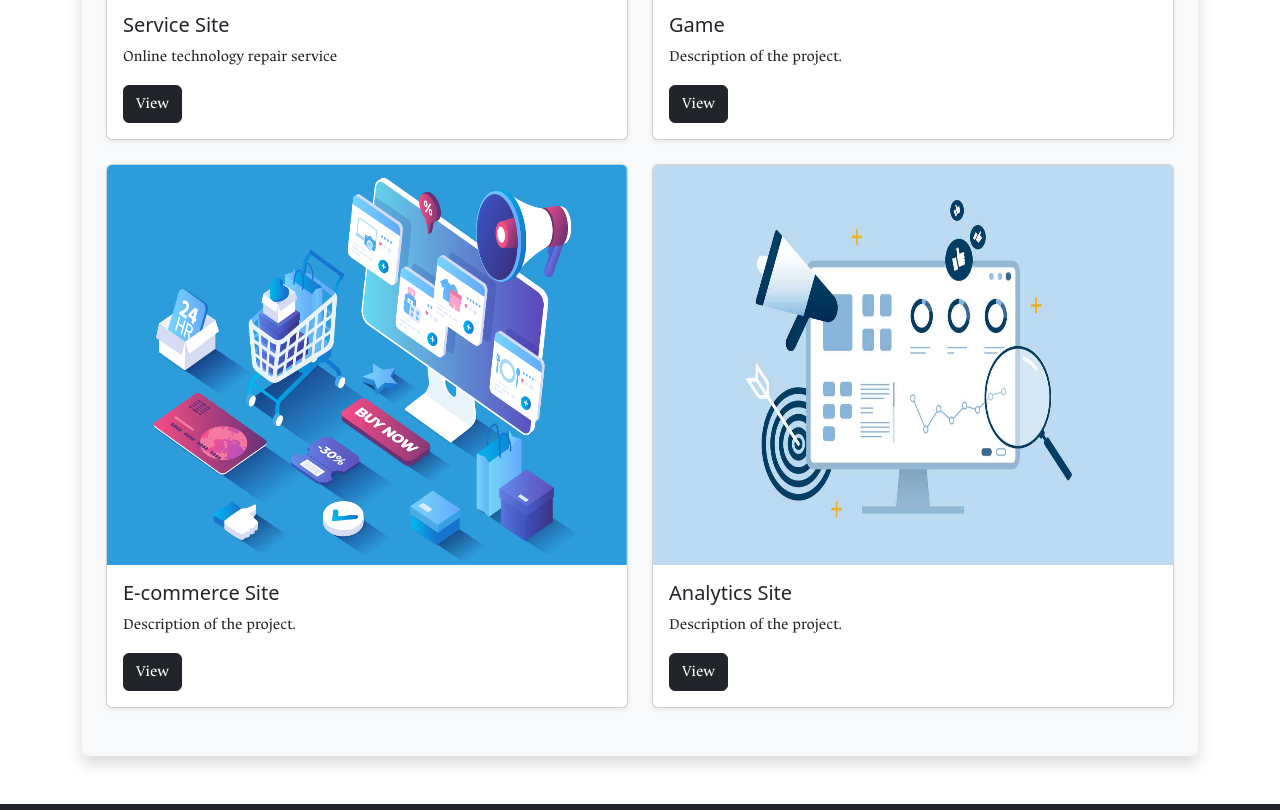
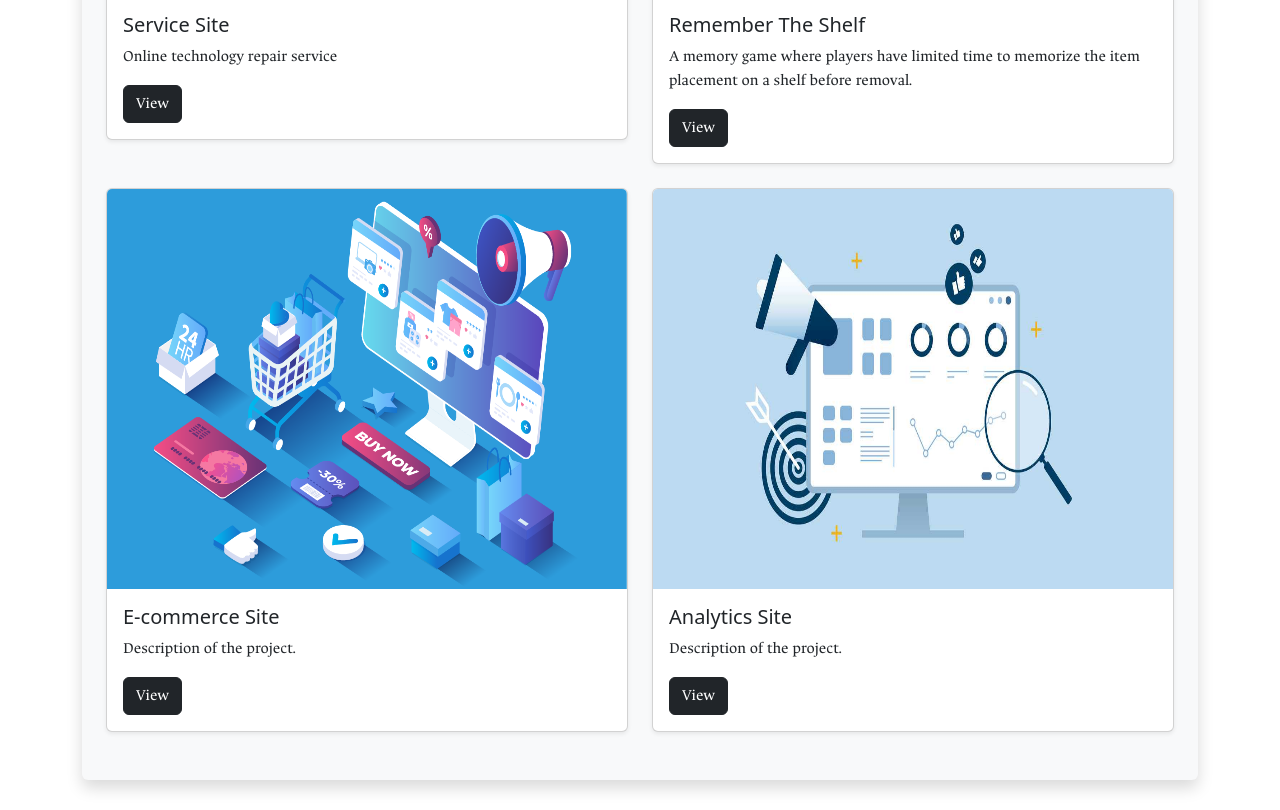
Before and after one commit to SS-SSUMO21/Portfolio, a plain HTML site: page Index.html in a window 1280 px wide. Shown: the part 1680-2490 px from the top of the page. Drawn offline with nearby package versions, Linux system fonts and the light colour scheme.

Commit message:
updated game site

```diff
--- a/Index.html
+++ b/Index.html
@@ -179,9 +179,9 @@
         <div class="card mb-4 shadow-sm">
           <img src="images/Game.jpg" class="card-img-top" alt="Game" title="Coming soon" style="height: 400px;">
           <div class="card-body">
-            <h5 class="card-title">Game</h5>
-            <p class="card-text">Description of the project.</p>
-            <a href="Game.html"  class="btn btn-dark">View</a>
+            <h5 class="card-title">Remember The Shelf</h5>
+            <p class="card-text">A memory game where players have limited time to memorize the item placement on a shelf before removal.</p>
+            <a href="https://remembertheshelf-game.netlify.app/" target="_blank" class="btn btn-dark">View</a>
           </div>
         </div>
       </div>
```
